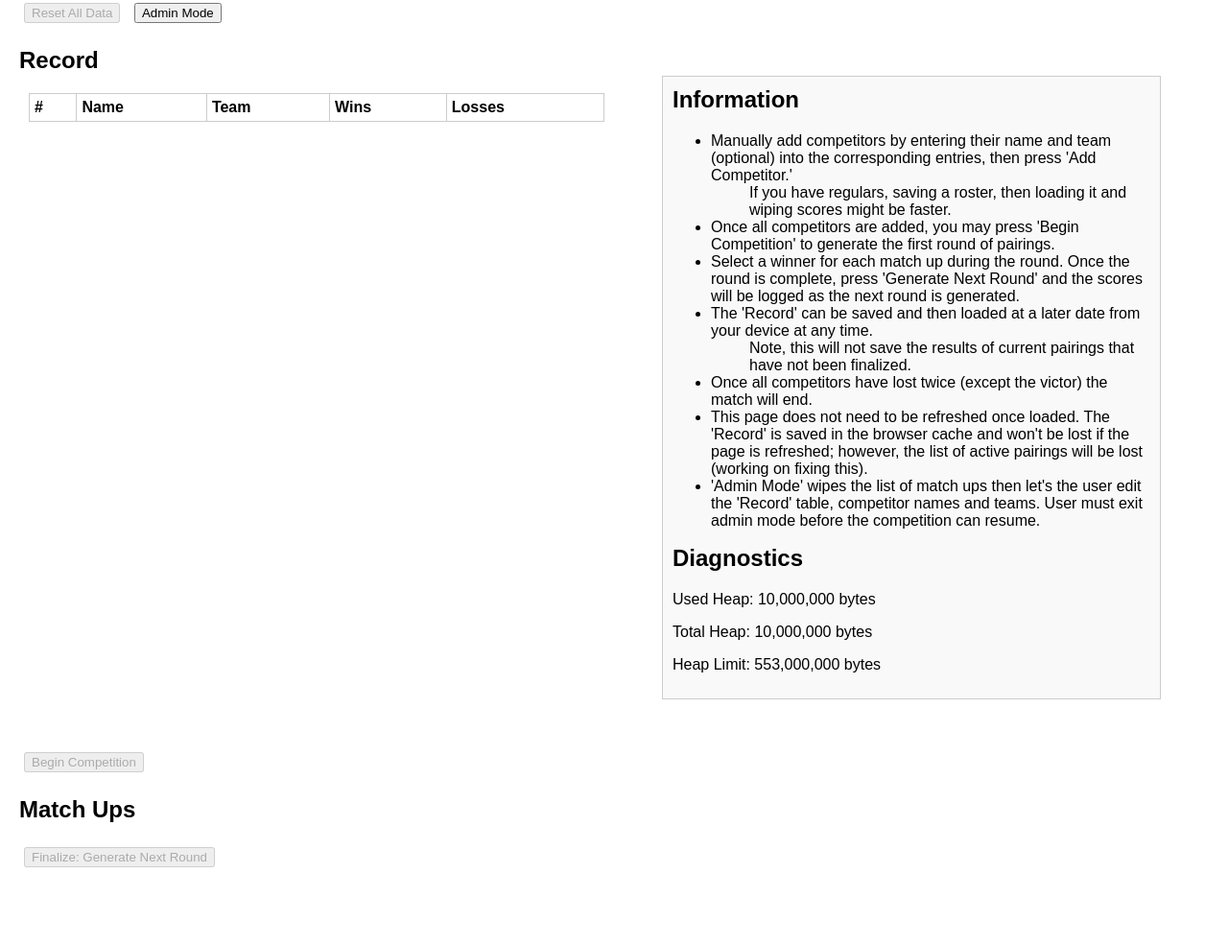
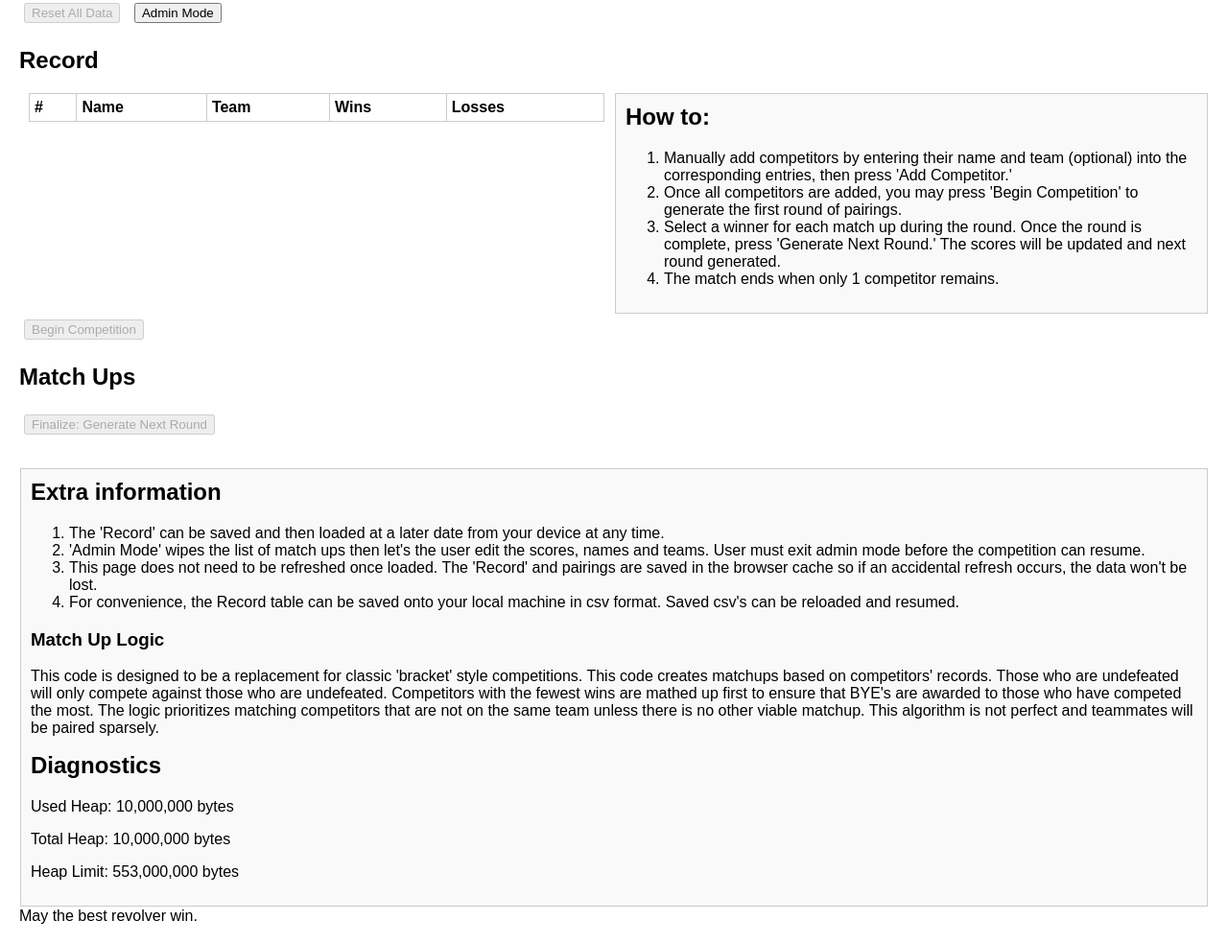
Before and after one commit to aldo9253/bracket.io, a plain HTML site: page index.html in a window 1280 px wide. Shown: the part 469-1453 px from the top of the page at 96% size. Before the commit the page ends 1398 px from the top, so only its background shows below. Drawn offline with Linux system fonts and the light colour scheme.

Commit message:
Add files via upload
Updated html formatting

```diff
--- a/index.html
+++ b/index.html
@@ -3,7 +3,7 @@
 <head>
   <meta charset="UTF-8" />
   <meta name="viewport" content="width=device-width, initial-scale=1.0" />
-  <title>Doner Competition Software: Double Elimination!</title>
+  <title>Doner Competition Software</title>
   <style>
     body {
       font-family: sans-serif;
@@ -48,14 +48,26 @@
 	}
 	.roster-container {
 	}
+	.extra-info{
+	  flex-grow: 0;
+	  height: auto;
+	  min-width: 300px;
+	  background-color: #f9f9f9;
+	  padding: 10px;
+	  border: 1px solid #ccc;
+	  margin: 30px 1px 1px;
+	}
+	.extra-info h2{
+		margin-top: 0px;
+	}
 	.info-container{
 	  flex-grow: 0;
 	  height: auto;
-	  min-width: 200px;
+	  min-width: 250px;
 	  background-color: #f9f9f9;
 	  padding: 10px;
 	  border: 1px solid #ccc;
-	  margin: 50px;
+	  margin: 68px 1px 1px;
 	}
 	.info-container h2 {
 	  margin-top: 0;
@@ -91,7 +103,7 @@
   <!-- The rest of your HTML remains unchanged -->
   <!-- h1>Donner Competition Software: Double Elimination!</h1 -->
   <div class="title-section">
-    <h1>Doner Competition Software: Double Elimination!</h1>
+    <h1>Doner Competition Software</h1>
   </div>
 
   <div id="controls">
@@ -130,28 +142,17 @@
     </div> <!-- This is the division for the roster -->
 
     <div class="info-container">
-      <h2> Information </h2>
+      <h2> How to: </h2>
 	  <div id="infoText">
         <!-- <p> How to use this software <p> -->
-        <ul>
+        <ol>
           <li> Manually add competitors by entering their name and team (optional) into the corresponding entries, then press 'Add Competitor.' </li>
-			<ul> If you have regulars, saving a roster, then loading it and wiping scores might be faster.</ul>
           <li> Once all competitors are added, you may press 'Begin Competition' to generate the first round of pairings.</li>
           <li> Select a winner for each match up during the round. Once the round is complete,
-			press 'Generate Next Round' and the scores will be logged as the next round is generated.</li>
-          <li> The 'Record' can be saved and then loaded at a later date from your device at any time. </li>
-			<ul>Note, this will not save the results of current pairings that have not been finalized. </ul>
-          <li> Once all competitors have lost twice (except the victor) the match will end.</li>
-		  <li> This page does not need to be refreshed once loaded. The 'Record' is saved in the browser cache and won't be lost if the page is refreshed; however,
-				the list of active pairings will be lost (working on fixing this). </li>
-		  <li> 'Admin Mode' wipes the list of match ups then let's the user edit the 'Record' table, competitor names and teams.
-				User must exit admin mode before the competition can resume. </li>
-        </ul>
+			press 'Generate Next Round.' The scores will be updated and next round generated.</li>
+          <li> The match ends when only 1 competitor remains.</li>
+        </ol>
 	  </div>
-      <h2> Diagnostics </h2>
-      <div id="diagnostics">
-	    <!-- e.g. memory usage -->
-      </div>
     </div>
   </div>
 
@@ -166,6 +167,33 @@
 
   <button id="finalizeRound">Finalize: Generate Next Round</button>
 
+  <div class='extra-info'>
+	<h2>Extra information </h2>
+	<ol>
+          <li> The 'Record' can be saved and then loaded at a later date from your device at any time. </li>
+		  <li> 'Admin Mode' wipes the list of match ups then let's the user edit the scores, names and teams.
+				User must exit admin mode before the competition can resume. </li>
+		  <li> This page does not need to be refreshed once loaded. The 'Record' and pairings are saved in the
+				browser cache so if an accidental refresh occurs, the data won't be lost. </li>
+		  <li> For convenience, the Record table can be saved onto your local machine in csv format.
+				Saved csv's can be reloaded and resumed.</li>
+	</ol>
+	<h3> Match Up Logic</h3>
+	This code is designed to be a replacement for classic 'bracket' style competitions.
+	This code creates matchups based on competitors' records. Those who are undefeated
+	will only compete against those who are undefeated. Competitors with the fewest
+	wins are mathed up first to ensure that BYE's are awarded to those who have
+	competed the most. The logic prioritizes matching competitors that are not on the
+	same team unless there is no other viable matchup. This algorithm is not perfect
+	and teammates will be paired sparsely.
+
+	<ul></ul>
+    <h2> Diagnostics </h2>
+    <div id="diagnostics"> </div>
+  </div>
+
+	May the best revolver win.
+
   <script src="main.js"></script>
 </body>
 </html>
```
